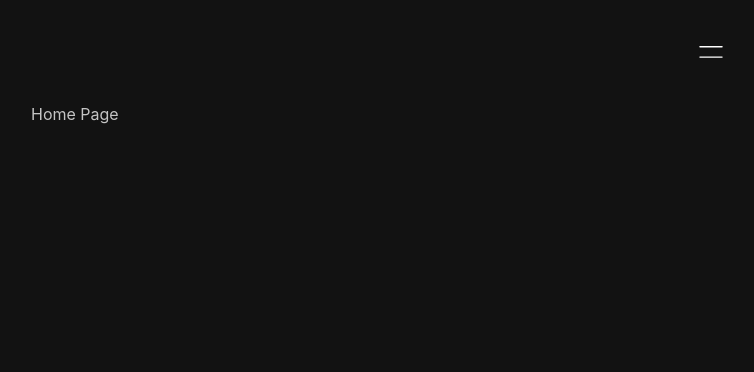
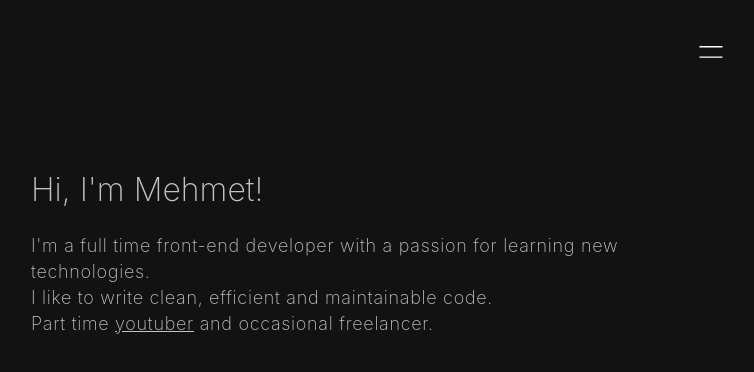
Before and after one commit to mehmetsagir/mehmetsagir.dev, a Next.js app: page / in a window 1280 px wide. Shown: the top 372 px of the page, without its empty margins (259-1013 px from the left). Built offline with nearby package versions, Linux system fonts and the light colour scheme.

Commit message:
add homepage

```diff
--- a/src/pages/index.tsx
+++ b/src/pages/index.tsx
@@ -1,3 +1,46 @@
-import type { NextPage } from 'next';
-const Home: NextPage = () => <p>Home Page</p>;
+import { NextPage } from 'next';
+import styled from 'styled-components';
+
+const Home: NextPage = () => {
+  return (
+    <Container>
+      <h1>Hi, I&apos;m Mehmet!</h1>
+      <p>
+        I&apos;m a full time front-end developer with a passion for learning new
+        technologies. <br /> I like to write clean, efficient and maintainable
+        code.
+        <br />
+        Part time&nbsp;
+        <a
+          href="https://www.youtube.com/channel/UCPoGp98y4dOQsc3OXkndaeQ?sub_confirmation=1"
+          target="_blank"
+          rel="noreferrer"
+        >
+          youtuber
+        </a>
+        &nbsp;and occasional freelancer.
+      </p>
+    </Container>
+  );
+};
+
+const Container = styled.div`
+  margin-top: 14%;
+  h1 {
+    font-weight: 200;
+  }
+  p {
+    margin-top: 24px;
+    font-size: 18px;
+    font-weight: 200;
+    letter-spacing: 0.7px;
+    line-height: 26px;
+
+    a {
+      padding-bottom: 2px;
+      text-decoration: underline;
+    }
+  }
+`;
+
 export default Home;
```
